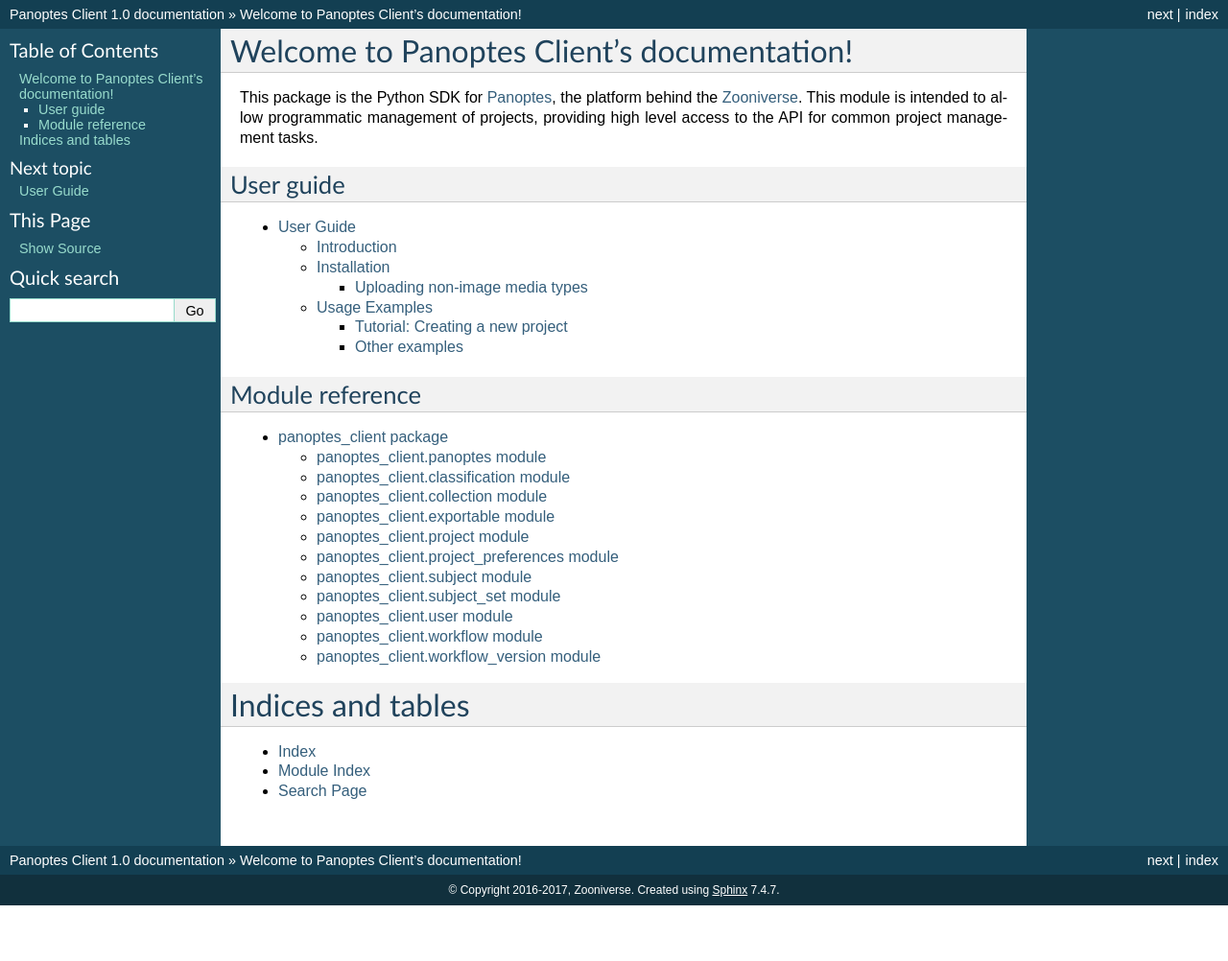
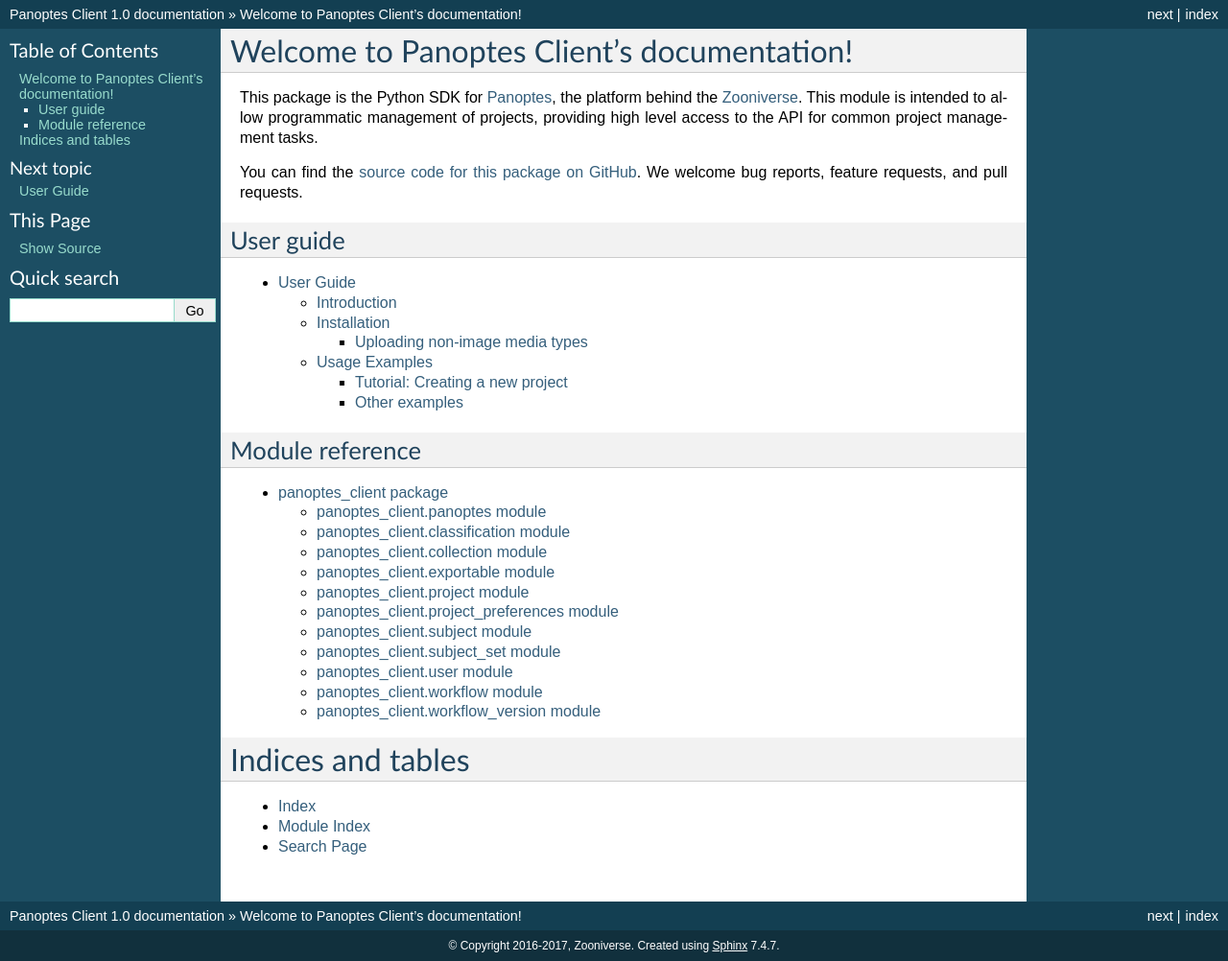
Before and after one commit to zooniverse/panoptes-python-client, a Sphinx documentation site: the page built from docs/index.rst, in a window 1280 px wide. Shown: the whole page at 96% size. Built offline with Sphinx 7.4.7, drawn with Linux system fonts in a browser that asks for light colours; before the commit the page ends 944 px from its top, so only the background shows below that.

Commit message:
Add link to GitHub to docs

```diff
--- a/docs/index.rst
+++ b/docs/index.rst
@@ -11,6 +11,10 @@
 `Zooniverse <https://www.zooniverse.org/>`_. This module is intended to allow
 programmatic management of projects, providing high level access to the API for
 common project management tasks.
+
+You can find the `source code for this package on GitHub
+<https://github.com/zooniverse/panoptes-python-client>`_. We welcome bug
+reports, feature requests, and pull requests.
 
 User guide
 ----------
```
